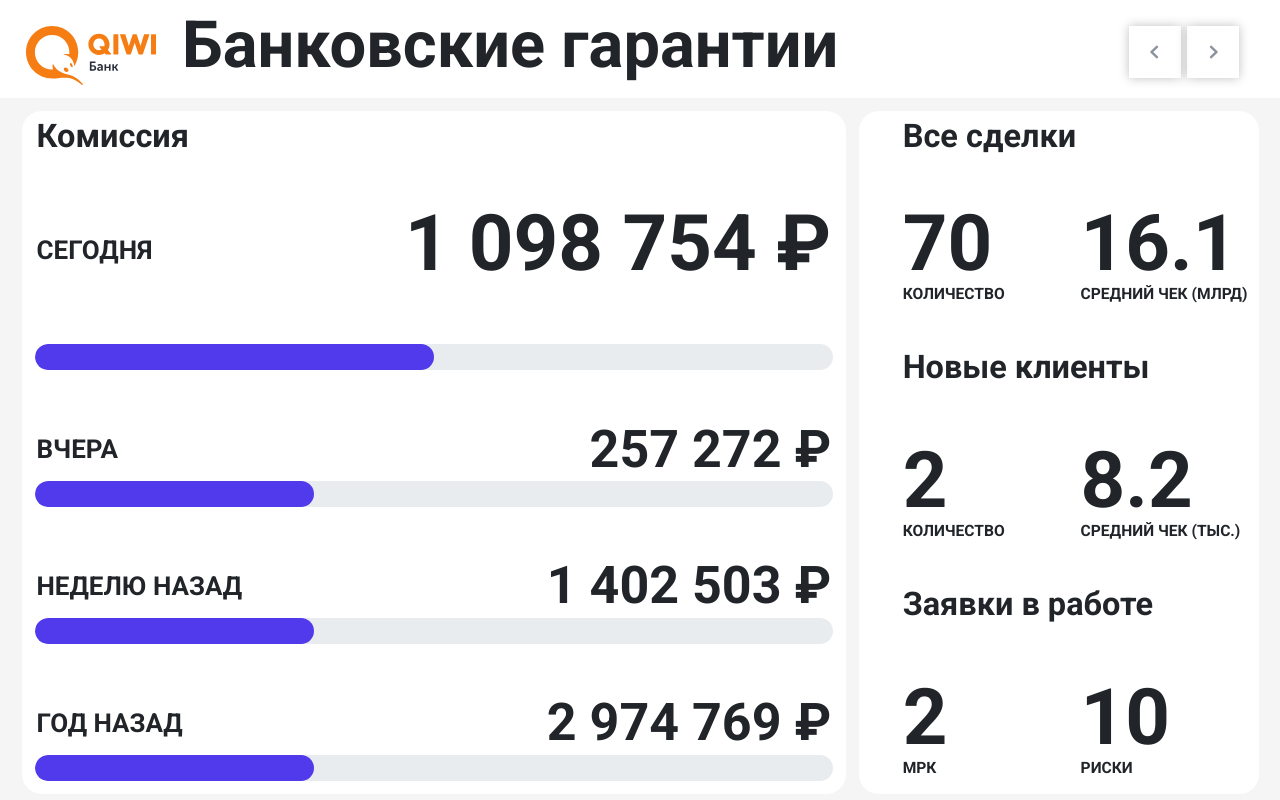
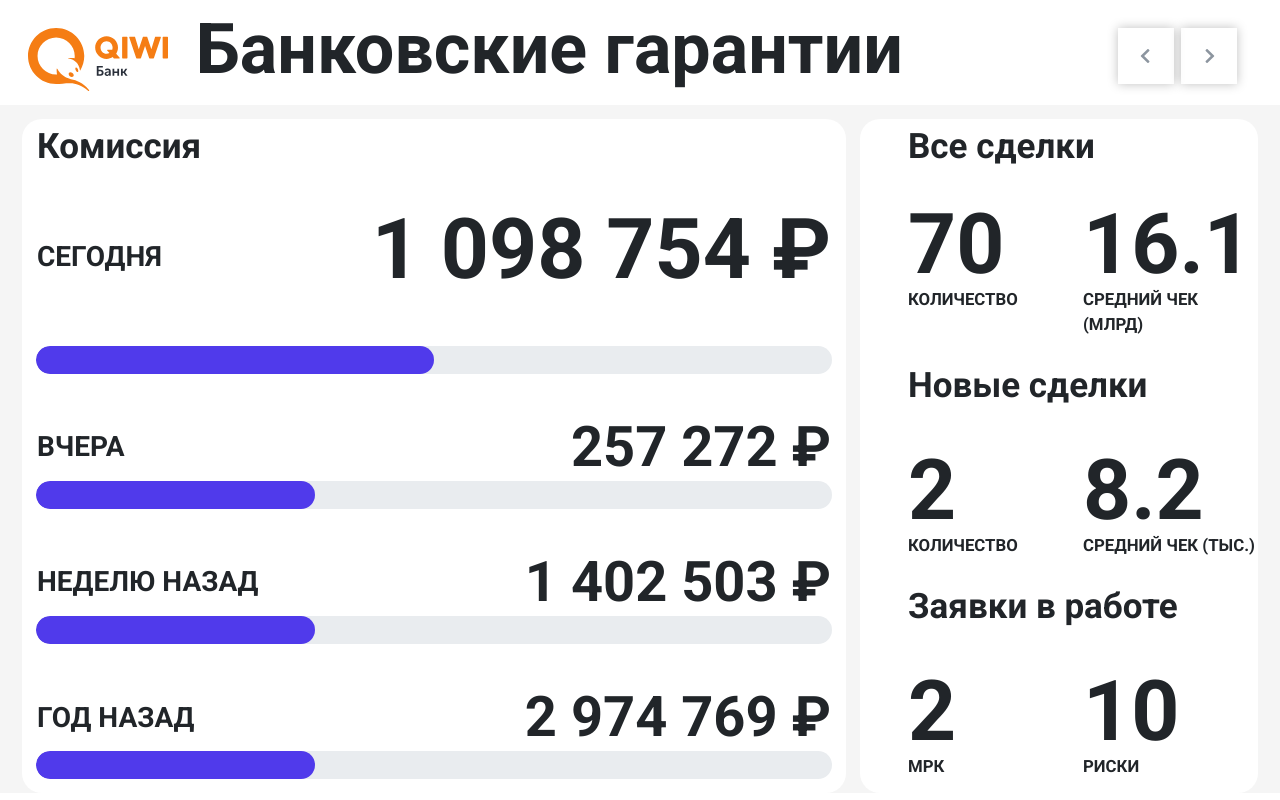
Before and after one commit to Ailis7/db, a Vue app: page / in a window 1280 px wide. Built offline with nearby package versions, Linux system fonts and the light colour scheme.

Commit message:
add adaptive f-z, observer

```diff
--- a/package.json
+++ b/package.json
@@ -9,11 +9,13 @@
     "deploy": "node scripts/gh-pages-deploy.js"
   },
   "dependencies": {
-    "core-js": "^3.6.5",
     "bootstrap": "^4.5.3",
     "bootstrap-vue": "^2.21.1",
+    "core-js": "^3.6.5",
     "element-ui": "^2.14.1",
-    "vue": "^2.6.11"
+    "vue": "^2.6.11",
+    "vue-resize": "^1.0.0",
+    "vue-slick-carousel": "^1.0.6"
   },
   "devDependencies": {
     "@vue/cli-plugin-babel": "~4.5.0",
--- a/src/App.vue
+++ b/src/App.vue
@@ -10,9 +10,10 @@
       indicator-position="none"
       arrow="never"
       ref="carousel"
+      :height="carouselHeight"
     >
       <el-carousel-item>
-        <first-garantee @arrowClick="arrowClick"></first-garantee>
+        <first-garantee @arrowClick="arrowClick" @handleResize="handleResize"></first-garantee>
       </el-carousel-item>
       <el-carousel-item>
         <second-garantee @arrowClick="arrowClick"></second-garantee>
@@ -22,8 +23,10 @@
 </template>
 
 <script>
+import 'vue-resize/dist/vue-resize.css'
 import FirstGarantee from './components/FirstGarantee';
 import SecondGarantee from './components/SecondGarantee';
+
 
 export default {
   name: 'dashboard',
@@ -32,7 +35,9 @@ export default {
     SecondGarantee,
   },
   data() {
-    return {};
+    return {
+      carouselHeight: '100vh',
+    };
   },
   methods: {
     arrowClick(direction) {
@@ -40,7 +45,12 @@ export default {
         ? this.$refs.carousel.prev()
         : this.$refs.carousel.next();
     },
+    handleResize(test) {
+      this.carouselHeight = test + 'px'
+      console.log(test);
+    }
   },
+
   computed: {},
 };
 </script>
@@ -48,16 +58,13 @@ export default {
 <style>
 @import url('https://fonts.googleapis.com/css?family=Roboto:wght@100;300;400;500;700;900&amp;display=swap');
 
-.el-carousel,
-.el-carousel__container[class] {
-  height: 100vh;
-}
 html body {
   font-family: Roboto;
+
 }
 
 html {
-  font-size: 40px;
+  font-size: calc( (100vw - 1280px)/(1920 - 1280) * (40 - 28) + 28px);
 }
 
 .col[class],
@@ -136,7 +143,7 @@ small.text-uppercase.col.text-center {
   margin-bottom: 0;
 }
 
-@media screen and (max-width: 1281px) {
+/* @media screen and (max-width: 1281px) {
   html {
     font-size: 26px;
   }
@@ -144,4 +151,20 @@ small.text-uppercase.col.text-center {
     left: 2.9rem;
   }
 }
+@media screen and (max-width: 1481px) {
+  html {
+    font-size: 30px;
+  }
+}
+
+@media screen and (max-width: 1700px) {
+  html {
+    font-size: 32px;
+  }
+}
+
+
+@media screen and (max-width: 1700px) {
+
+} */
 </style>
--- a/src/components/FirstGarantee.vue
+++ b/src/components/FirstGarantee.vue
@@ -2,9 +2,10 @@
   <div id="FirstGarantee">
     <div
       class="container-fluid"
-      style="background-color: #f5f5f5; height: 100vh"
+      style="background-color: #f5f5f5;"
+      ref="mainContainer"
     >
-
+      <!-- <button style="height: 100px; width: 100px">{{}}</button> -->
       <div
         class="row mb-2 pt-3 pl-3 pr-3 pb-2"
         style="background-color: #FFFFFF"
@@ -12,12 +13,12 @@
         <div class="col-1 p-0" style="min-width: 5em">
           <img class="logo" src="../svg/logo_bg.svg" style="width: 100%" />
         </div>
-        <div class="col-8 pl-3">
+        <div class="col pl-3">
           <div class="h1" style="line-height: 0.6; ">Банковские гарантии</div>
         </div>
-        <div class="col d-flex justify-content-end">
-          <a class="prev-button mr-1" @click='arrowPrev'></a>
-          <a class="next-button" @click='arrowNext'> </a>
+        <div class="col-3 col-sm-2 d-flex justify-content-end">
+          <a class="prev-button mr-1" @click="arrowPrev"></a>
+          <a class="next-button" @click="arrowNext"> </a>
         </div>
       </div>
 
@@ -26,14 +27,15 @@
           class="col-8 mr-2 pb-2 d-flex flex-column justify-content-between"
           style="background-color: #FFFFFF; border-radius: 20px;"
         >
+          <resize-observer @notify="handleResize" />
           <div class="row pt-1">
             <div class="col h5 m-0">Комиссия</div>
           </div>
 
           <div class="row">
-            <div class="col-4 my-auto text-uppercase">Сегодня</div>
+            <div class="col-3 my-auto text-uppercase">Сегодня</div>
             <div class="col bigDigits mb-2 d-flex  justify-content-end">
-              {{ comissions[0].value.toLocaleString("ru-RU") }} ₽
+              {{ comissions[0].value.toLocaleString('ru-RU') }} ₽
             </div>
           </div>
           <div class="row">
@@ -49,7 +51,7 @@
             <div class="row text-uppercase">
               <div class="col-4 my-auto ">{{ comission.label }}</div>
               <div class="col h2 d-flex justify-content-end  my-auto">
-                {{ comission.value.toLocaleString("ru-RU") }} ₽
+                {{ comission.value.toLocaleString('ru-RU') }} ₽
               </div>
             </div>
             <div class="row">
@@ -61,9 +63,10 @@
         </div>
 
         <div
-          class="col pb-2 d-flex flex-column justify-content-between"
+          class="col pb-2 d-flex flex-column justify-content-between radiusBorder"
           style="background-color: #FFFFFF; border-radius: 20px; padding-left: 2.25rem"
         >
+          <resize-observer @notify="handleResize2" />
           <div class="row pt-1">
             <div class="row">
               <div class="col h5 mb-1">
@@ -93,7 +96,7 @@
           <div class="row">
             <div class="row">
               <div class="col h5">
-                Новые клиенты
+                Новые сделки
               </div>
             </div>
           </div>
@@ -149,43 +152,45 @@
 // import { BCard } from "bootstrap-vue";
 
 export default {
-  name: "FirstGarantee",
+  name: 'FirstGarantee',
   data() {
     return {
       comissions: [
-        { label: "Сегодня", value: 1098754 },
-        { label: "Вчера", value: 257272 },
-        { label: "Неделю назад", value: 1402503 },
-        { label: "Год назад", value: 2974769 }
+        { label: 'Сегодня', value: 1098754 },
+        { label: 'Вчера', value: 257272 },
+        { label: 'Неделю назад', value: 1402503 },
+        { label: 'Год назад', value: 2974769 },
       ],
       sdelki: [
-        { value: 70, avg_cheque: "" },
-        { value: 2, avg_cheque: "" }
+        { value: 70, avg_cheque: '' },
+        { value: 2, avg_cheque: '' },
       ],
-      rest: [{ value: 2 }, { value: 10 }]
+      rest: [{ value: 2 }, { value: 10 }],
+      sumHeight: [],
+      headHeight: 310,
     };
   },
   methods: {
     arrowPrev() {
-      this.$emit('arrowClick', 'prev')
+      this.$emit('arrowClick', 'prev');
     },
     arrowNext() {
-      this.$emit('arrowClick', 'next')
+      this.$emit('arrowClick', 'next');
     },
-    getPercent(array, value, key) {
-      var max = 0;
-      array.forEach(item => {
-        max = item[key] > max ? item[key] : max;
-      });
-      console.log((value * 100) / max + "%");
-      return (value * 100) / max + +"%";
-    }
+    handleResize: function({ height }) {
+      this.sumHeight[0] = height;
+      this.$emit('handleResize', (this.headHeight + this.sumHeight[0] + this.sumHeight[1]));
+    },
+    handleResize2: function({ height }) {
+      this.sumHeight[1] = height;
+      this.$emit('handleResize', (this.headHeight + this.sumHeight[0] + this.sumHeight[1]));
+    },
   },
   computed: {
     comissionsWithoutFirst() {
-      return this.comissions.filter(e => this.comissions.indexOf(e) > 0);
-    }
-  }
+      return this.comissions.filter((e) => this.comissions.indexOf(e) > 0);
+    },
+  },
 };
 </script>
 
@@ -193,4 +198,8 @@ export default {
 div.col.progress {
   border-radius: 20px;
 }
+
+.second-column {
+  display: grid;
+}
 </style>
--- a/src/main.js
+++ b/src/main.js
@@ -1,4 +1,5 @@
 import Vue from 'vue'
+import { ResizeObserver } from 'vue-resize'
 import App from './App.vue'
 import ElementUI from 'element-ui';
 import 'element-ui/lib/theme-chalk/index.css';
@@ -8,6 +9,7 @@ import { BootstrapVue, IconsPlugin } from 'bootstrap-vue'
 import 'bootstrap/dist/css/bootstrap.css'
 import 'bootstrap-vue/dist/bootstrap-vue.css'
 
+Vue.component('resize-observer', ResizeObserver);
 Vue.use(ElementUI);
 
 // Install BootstrapVue
```
Also changed, not shown: 1 other file (tests, documents, lock files or other folders).
